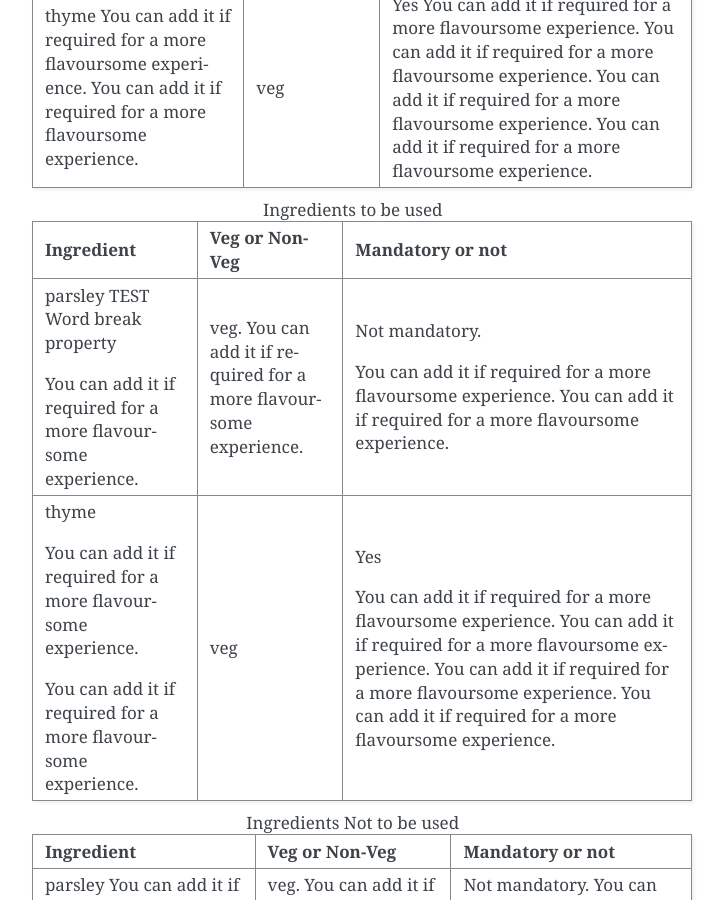
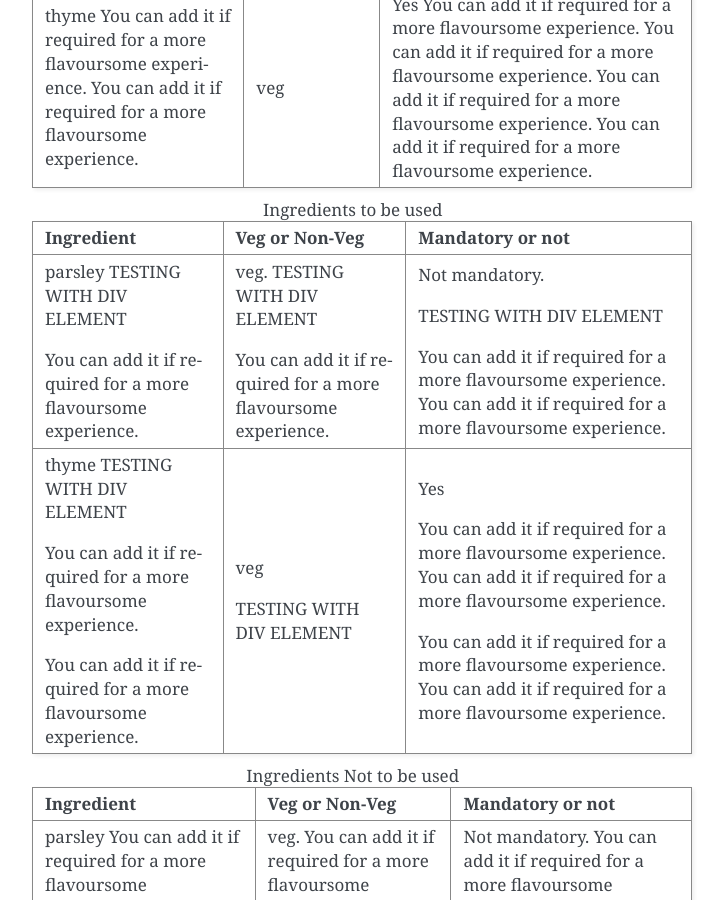
Before and after one commit to PriyankaLiz/rtd3-tutorial, a Sphinx documentation site: the page built from docs/source/usage.rst, in a window 1280 px wide and 900 px high, scrolled down 1472 px. Shown: the whole window, without its empty margins (388-1112 px from the left). Built offline with Sphinx 7.4.7, drawn with Linux system fonts in a browser that asks for light colours.

Commit message:
Updated doc to test

```diff
--- a/docs/source/usage.rst
+++ b/docs/source/usage.rst
@@ -73,25 +73,33 @@ parsley You can add it if required for a more flavoursome experience.
     * - Ingredient
       - Veg or Non-Veg
       - Mandatory or not
-    * - parsley TEST Word break property
+    * - parsley TESTING WITH DIV ELEMENT
 
         You can add it if required for a more flavoursome experience.
       - veg.
+        TESTING WITH DIV ELEMENT
+
         You can add it if required for a more flavoursome experience.
       - Not mandatory.
 
+        TESTING WITH DIV ELEMENT
+
         You can add it if required for a more flavoursome experience.
         You can add it if required for a more flavoursome experience.
-    * - thyme
+    * - thyme TESTING WITH DIV ELEMENT
 
         You can add it if required for a more flavoursome experience.
 
         You can add it if required for a more flavoursome experience.
       - veg
+
+        TESTING WITH DIV ELEMENT
       - Yes
 
         You can add it if required for a more flavoursome experience.
-        You can add it if required for a more flavoursome experience. You can add it if required for a more flavoursome experience. You can add it if required for a more flavoursome experience.
+        You can add it if required for a more flavoursome experience.
+
+        You can add it if required for a more flavoursome experience. You can add it if required for a more flavoursome experience.
 
 .. list-table:: Ingredients Not to be used
     :header-rows: 1
```
